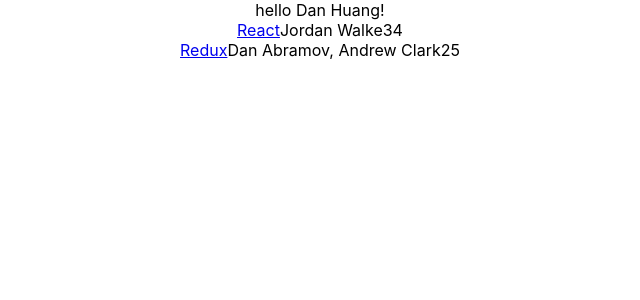
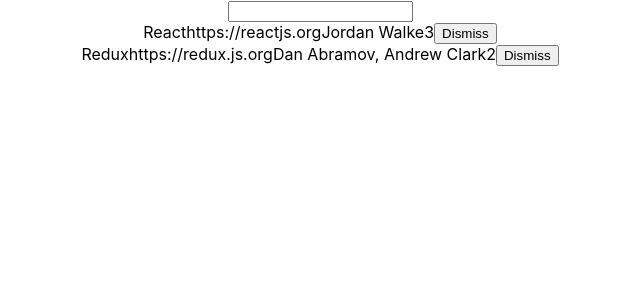
Before and after one commit to dhuang612/RoadtoReact-Hackernews, a React (Create React App) app: page / in a window 1280 px wide. Shown: the top 300 px of the page, without its empty margins (320-960 px from the left). Built offline with nearby package versions, Linux system fonts and the light colour scheme.

Commit message:
added a form and creating functionality to save info

```diff
--- a/src/App.js
+++ b/src/App.js
@@ -20,32 +20,55 @@
     objectID: 1
   }
 ];
+function isSearched(searchTerm) {
+  return function(item) {
+    //a condition which returns T / F
+    return item.title.toLowerCase().includes(searchTerm.toLowerCase());
+  };
+}
 
 class App extends Component {
+  constructor(props) {
+    super(props);
+    this.state = {
+      list,
+      searchTerm: ''
+    };
+    //bind this here or use arrow functions
+  } //then define it
+
+  onDismiss = id => {
+    function isNotId(item) {
+      return item.objectID !== id;
+    }
+
+    const updateList = this.state.list.filter(isNotId);
+    this.setState({ list: updateList });
+  };
+
+  onSearchChange = event => this.setState({ searchTerm: event.target.value });
+
   render() {
     //added functional logic
-    const helloWorld = 'Welcome to the Road to learn React';
-
-    const greetingObj = {
-      firstName: 'Dan',
-      lastName: 'Huang',
-      age: 36,
-      greeting: function greeting() {
-        return `hello ${this.firstName} ${this.lastName}!`;
-      }
-    };
+    const { searchTerm, list } = this.state;
     return (
       <div className="App">
-        <React.Fragment>{greetingObj.greeting()}</React.Fragment>
-        {list.map(function(item) {
+        <form>
+          <input type="text " onChange={this.onSearchChange} />
+        </form>
+        {list.filter(isSearched(searchTerm)).map(item => {
+          const onHandleDismiss = () => this.onDismiss(item.objectID);
           return (
             <div key={item.objectID}>
-              <span>
-                <a href={item.url}>{item.title}</a>
-              </span>
+              <span>{item.title}</span>
+              <span>{item.url}</span>
               <span>{item.author}</span>
               <span>{item.num_comments}</span>
-              <span>{item.points}</span>
+              <span>
+                <button onClick={onHandleDismiss} type="button">
+                  Dismiss
+                </button>
+              </span>
             </div>
           );
         })}
```
